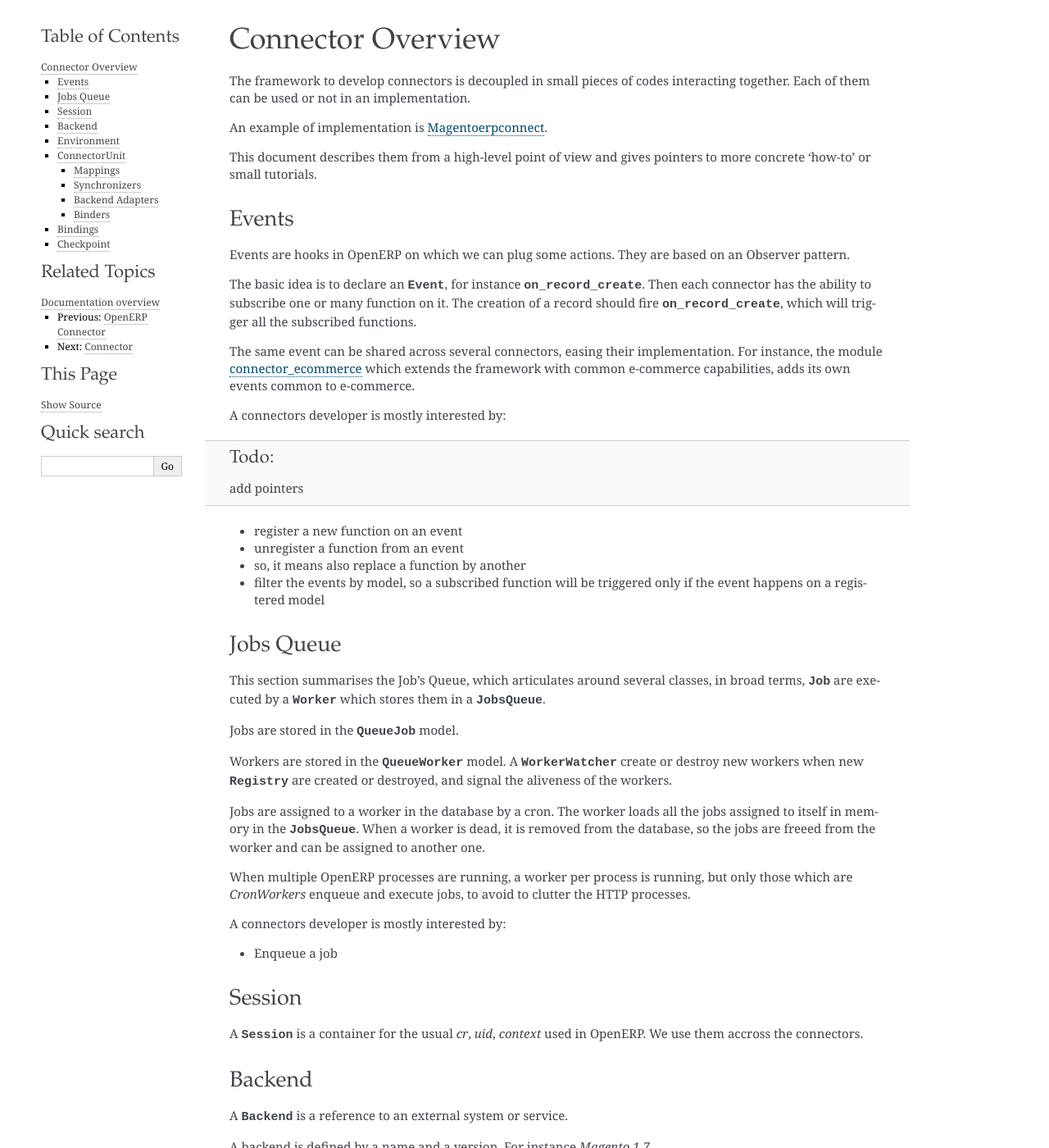
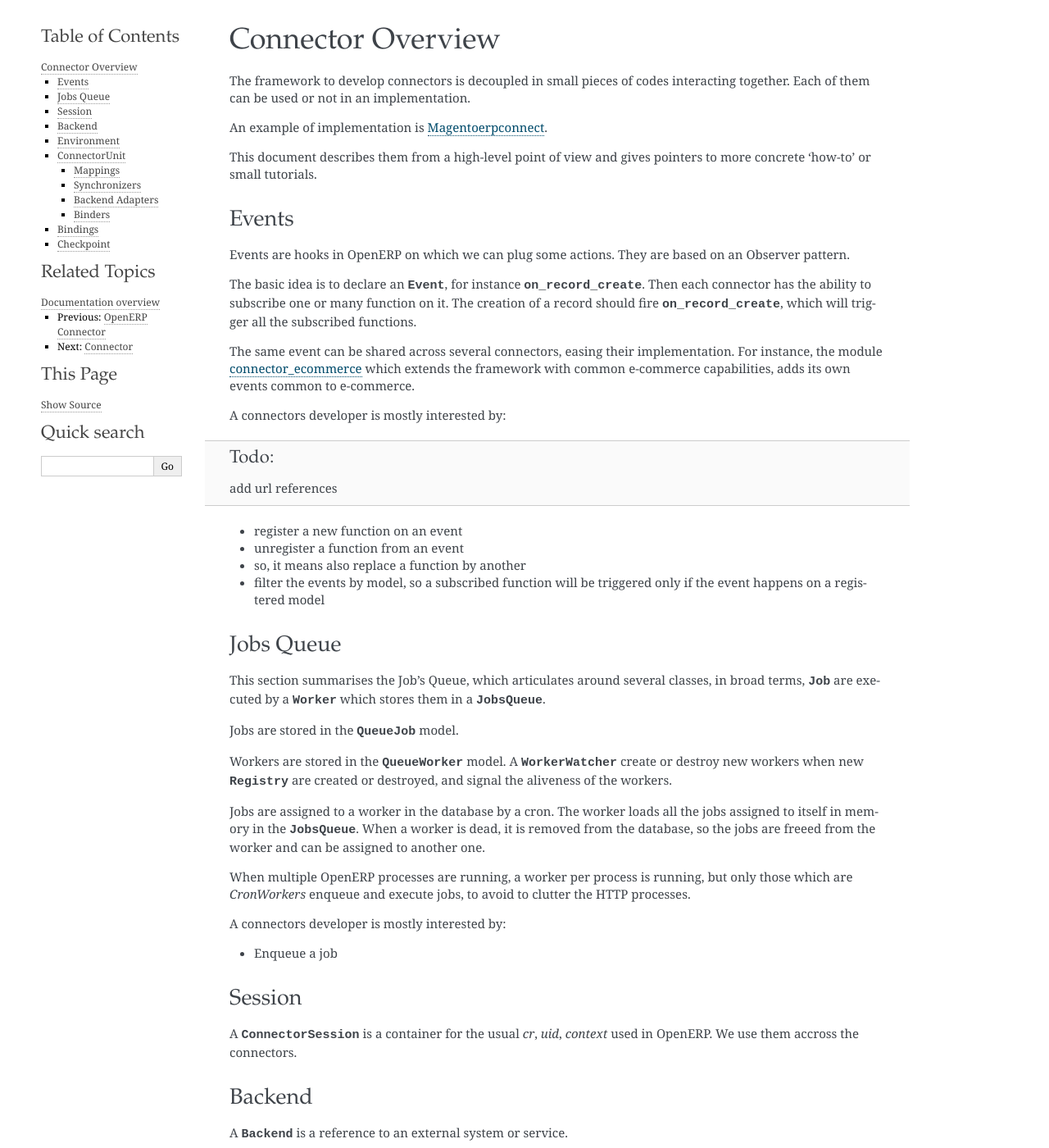
Before and after one commit to OCA/queue, a Sphinx documentation site: the page built from queue_job/doc/guides/overview.rst, in a window 1280 px wide and 1400 px high. Shown: the whole window at 82% size. Built offline with Sphinx 7.4.7, drawn with Linux system fonts in a browser that asks for light colours.

Commit message:
[FIX] link to ConnectorSession

```diff
--- a/queue_job/doc/guides/overview.rst
+++ b/queue_job/doc/guides/overview.rst
@@ -37,7 +37,7 @@ common to e-commerce.
 
 A connectors developer is mostly interested by:
 
-.. todo:: add pointers
+.. todo:: add url references
 
 * register a new function on an event
 * unregister a function from an event
@@ -87,7 +87,7 @@ A connectors developer is mostly interested by:
 Session
 *******
 
-A :py:class:`~connector.session.Session` is a container for the usual
+A :py:class:`~connector.session.ConnectorSession` is a container for the usual
 `cr`, `uid`, `context` used in OpenERP.
 We use them accross the connectors.
 
```
Also changed, not shown: 1 other file.
